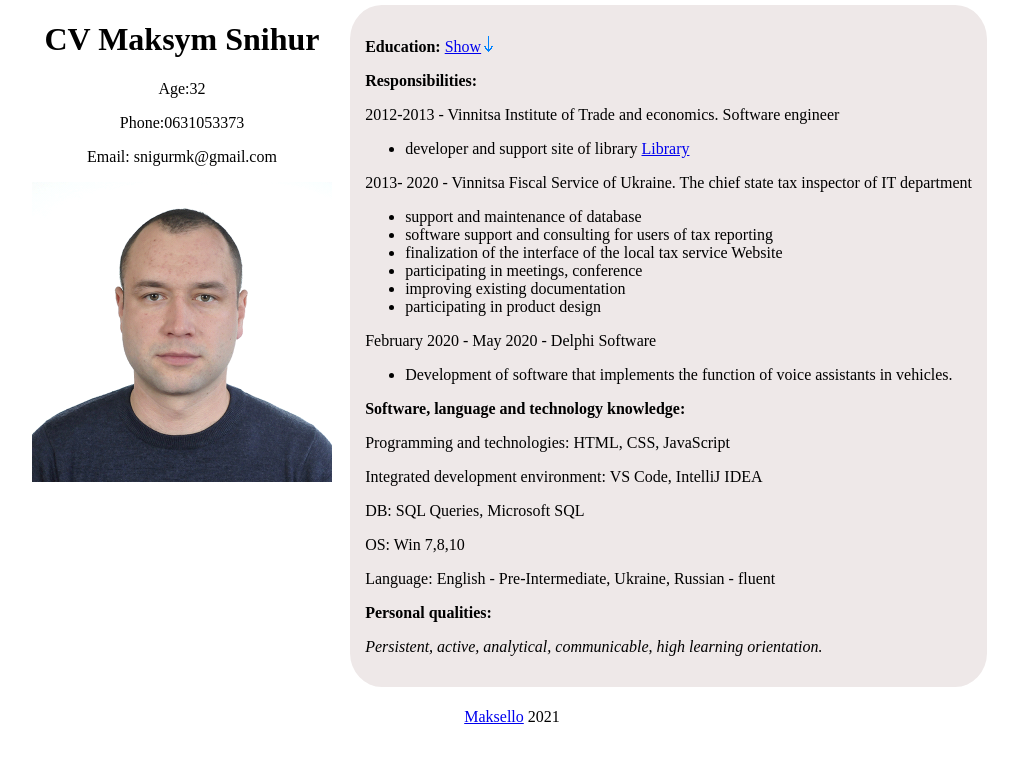
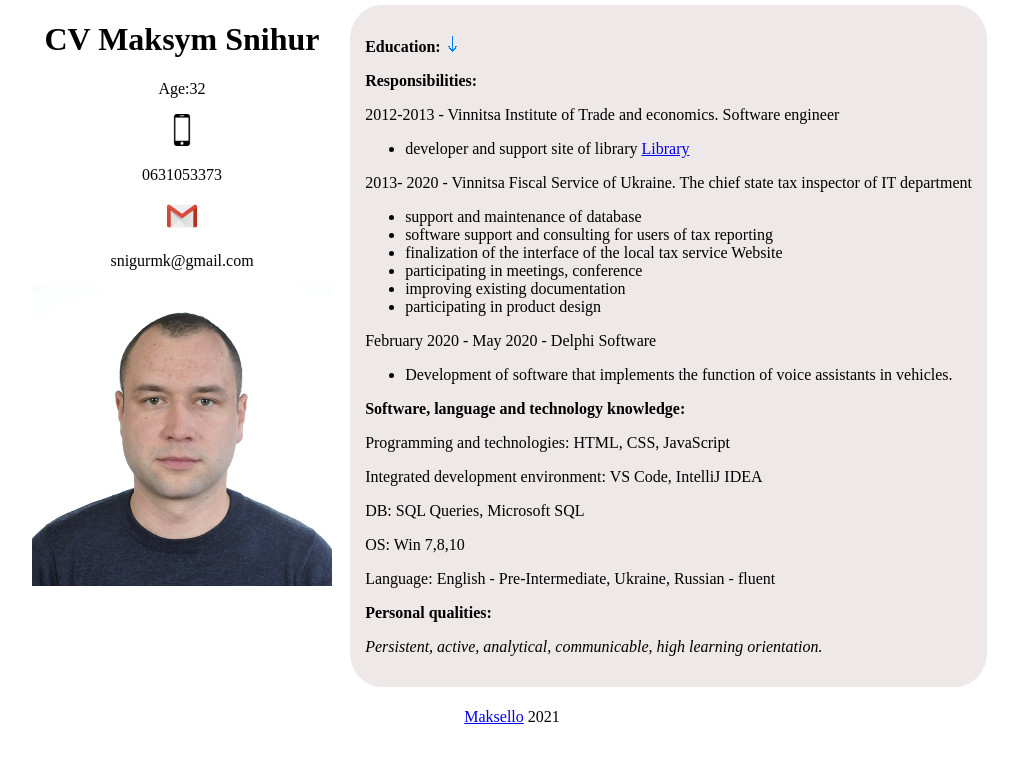
Before and after one commit to maksello/CV, a plain HTML site: page index.html in a window 1280 px wide. Shown: the whole page, without its empty margins (128-1146 px from the left). Drawn offline with Linux system fonts and the light colour scheme.

Commit message:
add icon

```diff
--- a/index.html
+++ b/index.html
@@ -13,12 +13,14 @@
         <header>
                 <h1>CV Maksym Snihur</h1>
                 <p>Age:32</p>
-                <p>Phone:0631053373</p>
-                <p>Email: snigurmk@gmail.com</p>
+                <img src="phone.png" alt="Phone">
+                <p>0631053373</p>
+                <img src="gmail.png" alt="Email">
+                <p>snigurmk@gmail.com</p>
                 <img src="foto.png" alt="Maksym Snihur" width="300" height="300">
         </header>
         <main>
-                <p><b>Education:</b> <a href="javascript:spoiler();" id="link">Show<img src="favicon.ico" alt=""></a></p>
+                <p><b>Education:</b> <a href="javascript:spoiler();" id="link"><img src="favicon.ico" alt=""></a></p>
                 <ul id="content">
                         <li>2005-2010 - Vinnitsa National Technical University. Specialist at protection
                                 of information in computer systems and networks.</li>
--- a/script.js
+++ b/script.js
@@ -3,9 +3,9 @@ function spoiler() {
   var text = document.getElementById('link');
   if (ele.style.display == 'block') {
     ele.style.display = 'none';
-    text.innerHTML = 'Show';
+    text.innerHTML = '<img src="favicon.ico" alt="">';
   } else {
     ele.style.display = 'block';
-    text.innerHTML = 'Hide';
+    text.innerHTML = '<img src="faviconUp.ico" alt="">';
   }
 }
```
Also changed, not shown: faviconUp.ico (added), gmail.png (added), phone.png (added).
